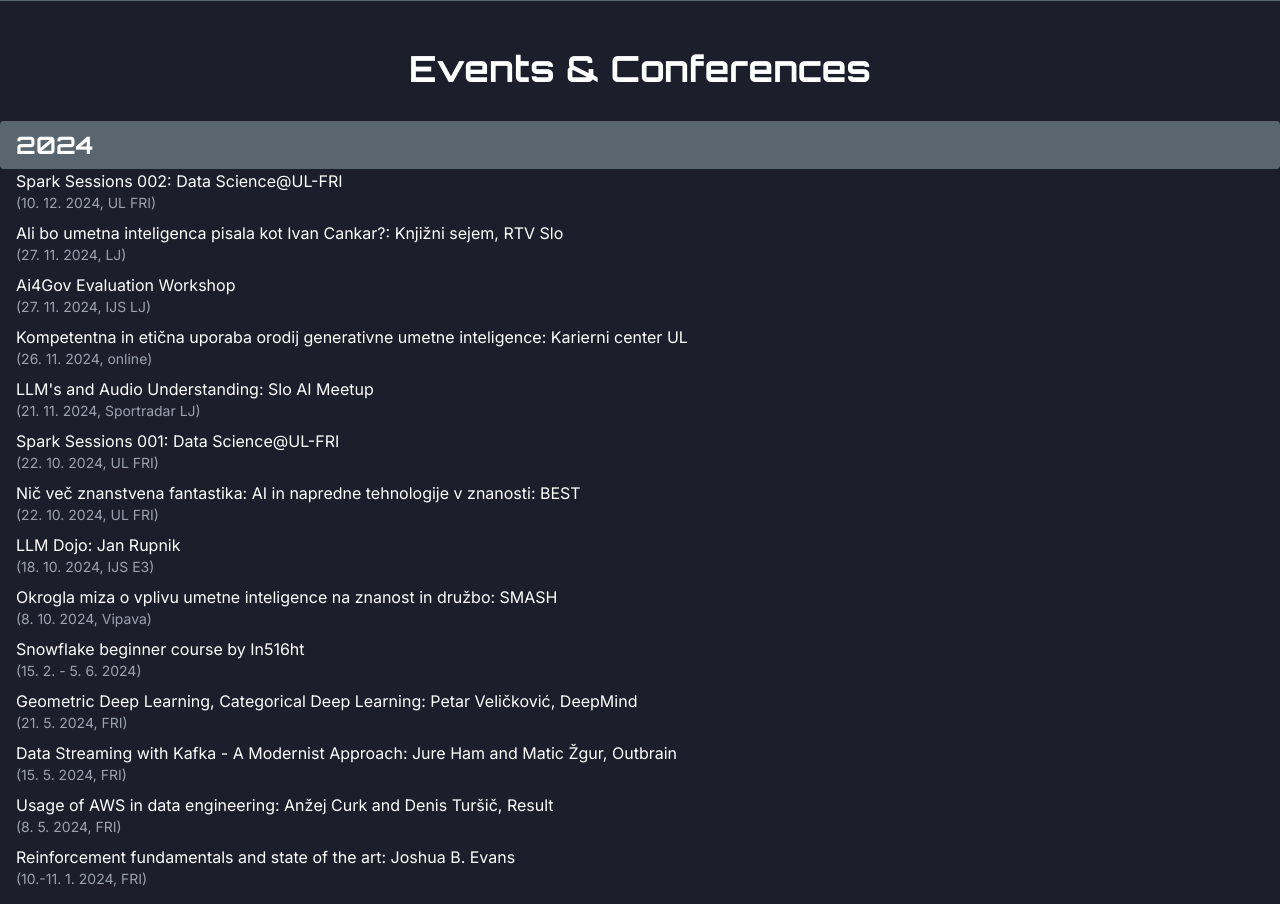
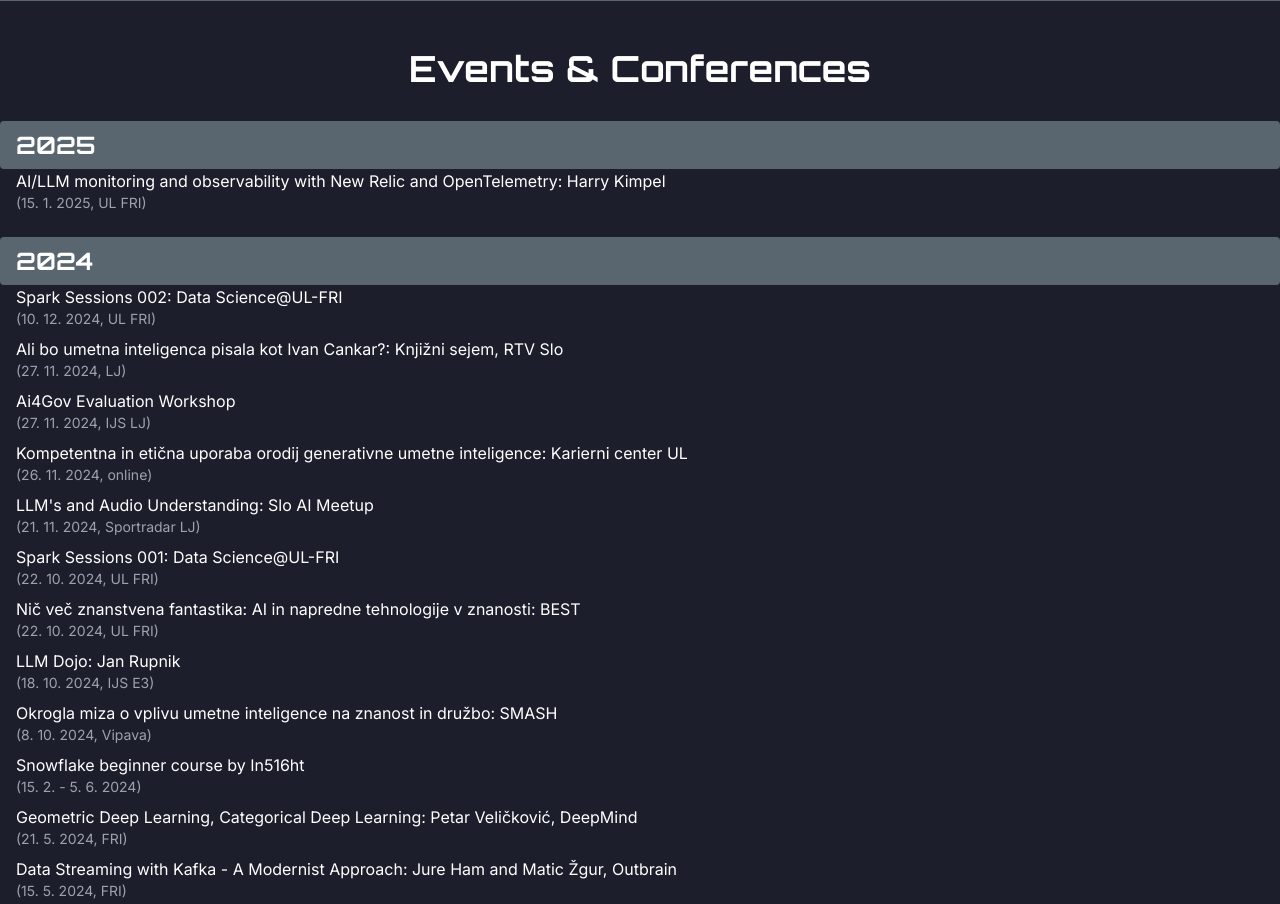
Before and after one commit to DrejcPesjak/website, a plain HTML site: page index.html in a window 1280 px wide. Shown: the part 2120-3024 px from the top of the page. Drawn offline with nearby package versions, Linux system fonts and the light colour scheme.

Commit message:
Added an event

```diff
--- a/index.html
+++ b/index.html
@@ -208,6 +208,17 @@
     <div class="container mx-auto">
       <h2 class="text-4xl font-bold mb-8 text-center">Events & Conferences</h2>
       <div class="space-y-6">
+        <!-- 2025 Events -->
+        <div>
+          <h3 class="text-2xl font-bold bg-secondary py-2 px-4 rounded">2025</h3>
+          <ul class="space-y-2 pl-4">
+            <li>
+              AI/LLM monitoring and observability with New Relic and OpenTelemetry: Harry Kimpel
+              <span class="block text-sm text-gray-400">(15. 1. 2025, UL FRI)</span>
+            </li>
+          </ul>
+        </div>
+
         <!-- 2024 Events -->
         <div>
           <h3 class="text-2xl font-bold bg-secondary py-2 px-4 rounded">2024</h3>
```
